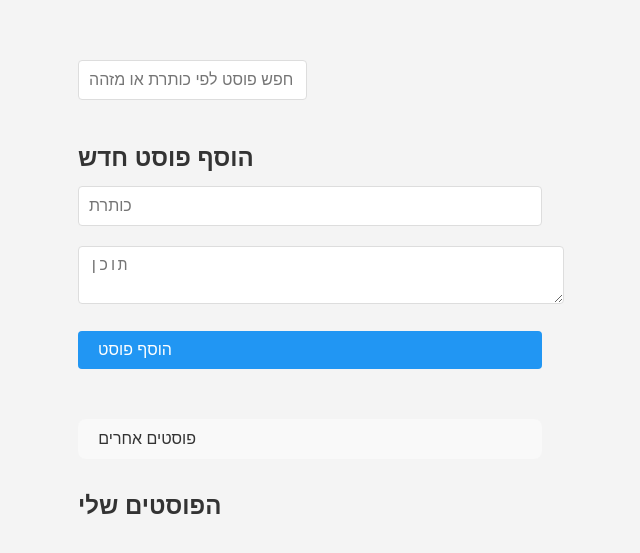
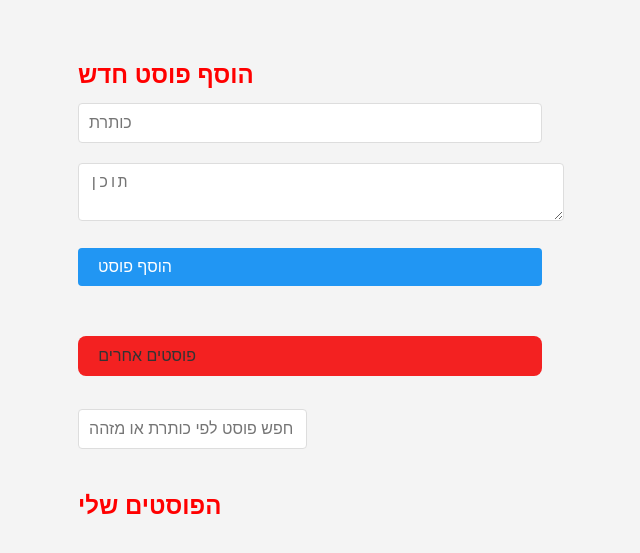
Before and after one commit to Avital-Attiah/kipnis, a React (Vite) app: page /posts in a window 1280 px wide. Shown: the part 109-662 px from the top of the page, without its empty margins (330-970 px from the left). Built offline with nearby package versions, Linux system fonts and the light colour scheme.

Commit message:
הודעת commit

```diff
--- a/src/components/otherPosts.jsx
+++ b/src/components/otherPosts.jsx
@@ -50,7 +50,8 @@ const OtherPosts = () => {
   return (
     <div className="container">
       <div>
-        <h2>פוסטים של משתמשים אחרים</h2>
+      <h2 >פוסטים של משתמשים אחרים</h2>
+
 
         {/* שדה חיפוש */}
         <input
--- a/src/components/posts.jsx
+++ b/src/components/posts.jsx
@@ -91,15 +91,7 @@ const Posts = () => {
 
   return (
     <div className="container">
-      {/* תיבת חיפוש */}
-      <div className="search-bar">
-        <input
-          type="text"
-          placeholder="חפש פוסט לפי כותרת או מזהה"
-          value={searchTerm}
-          onChange={(e) => setSearchTerm(e.target.value)}
-        />
-      </div>
+
 
       {/* כפתור להוספת פוסט */}
       <div className="add-post">
@@ -117,7 +109,17 @@ const Posts = () => {
         />
         <button onClick={handleAddPost}>הוסף פוסט</button>
       </div>
-      <button onClick={goToOtherPosts}>פוסטים אחרים</button>
+      <button className="otherBtn" onClick={goToOtherPosts}>פוסטים אחרים</button>
+
+      {/* תיבת חיפוש */}
+      <div className="search-bar">
+        <input
+          type="text"
+          placeholder="חפש פוסט לפי כותרת או מזהה"
+          value={searchTerm}
+          onChange={(e) => setSearchTerm(e.target.value)}
+        />
+      </div>
 
       {/* רשימת הפוסטים שלי */}
       <div className="my-posts">
--- a/src/style/otherPostStyle.css
+++ b/src/style/otherPostStyle.css
@@ -9,6 +9,11 @@
     justify-content: center;
     position: relative;
   }
+  .container h2 {
+    color: red;
+  }
+
+
 
   /* search bar */
   input[type="text"] {
@@ -97,7 +102,7 @@
   }
 
   .otherPost-details button:hover {
-    background-color: #2196F3;
+    background-color: #45a049;
   }
 
   /* when a post is selected */
--- a/src/style/postStyle.css
+++ b/src/style/postStyle.css
@@ -28,6 +28,7 @@
 .add-post h2 {
   font-size: 24px;
   margin-bottom: 10px;
+  color: #db2b2b;
 }
 
 .add-post input,
@@ -50,7 +51,12 @@
 }
 
 .add-post button:hover {
-  background-color: #2196F3;
+  background-color: #c6d1d9;
+  border: 0.5px solid #007bff; /* מסגרת כחולה */
+}
+
+.otherBtn{
+  background-color: #f32121;
 }
 
 /* my posts section */
@@ -58,6 +64,7 @@
   width: 100%;
   max-width: 300px; /* הגבל את הרוחב של רשימת הפוסטים */
   margin-right: 20px;
+  color: #db2b2b;
 }
 
 .my-posts h2 {
@@ -75,7 +82,8 @@
 }
 
 .my-posts button {
-  background-color: #f1f1f1;
+  /* background-color: rgba(255, 48, 48, 0.2); */
+  background-color:#fbeeee84
   color: #333;
   border: 1px solid #ddd;
   padding: 10px 20px;
@@ -84,7 +92,8 @@
 }
 
 .my-posts button:hover {
-  background-color: #e5e5e5;
+  background-color: #fbeeee84;
+
 }
 
 /* post details */
```
Also changed, not shown: db.json.
